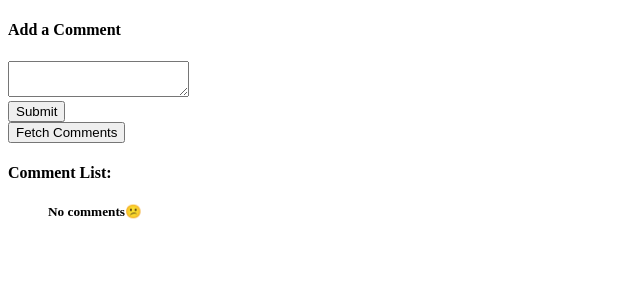
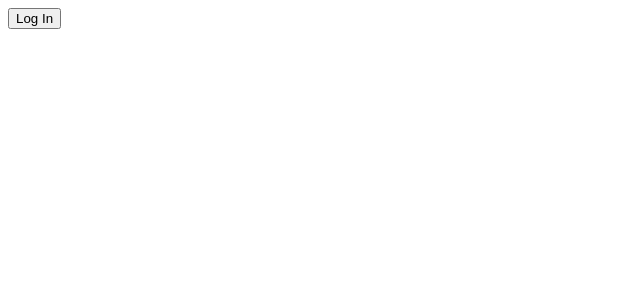
Before and after one commit to anto004/advanced-react, a React (Create React App) app: page /post in a window 1280 px wide. Shown: the top 300 px of the page, without its empty margins (0-640 px from the left). Built offline with nearby package versions, Linux system fonts and the light colour scheme.

Commit message:
Authenticate user who wants to  add a new comment

```diff
--- a/src/components/App.js
+++ b/src/components/App.js
@@ -23,7 +23,7 @@ class App extends Component {
 
 		return (
 			<button type="button" onClick={() => this.handleLoggingIn()}>
-				{auth ? `Sign In` : `Sign Out`}
+				{auth ? `Sign Out` : `Sign In`}
 			</button>
 		);
 	}
--- a/src/components/CommentBox.js
+++ b/src/components/CommentBox.js
@@ -1,6 +1,6 @@
 import React, { Component } from "react";
 import { connect } from "react-redux";
-import { saveComment, fetchComments } from "actions";
+import { saveComment, fetchComments, changeAuth } from "actions";
 import fetchCommentsAPI from "utils/api";
 import CommentList from "components/CommentList";
 
@@ -8,6 +8,36 @@ class CommentBox extends Component {
 	constructor(props) {
 		super(props);
 		this.state = { comment: " " };
+	}
+
+	// Component just got rendered
+	componentDidMount() {
+		console.log("ComponentDidMount: ");
+		this.shouldNavigateAway();
+	}
+
+	// Component after update
+	componentDidUpdate() {
+		console.log("ComponentDidUpdate: ");
+		this.shouldNavigateAway();
+	}
+
+	// helper method
+	// eslint-disable-next-line react/sort-comp
+	shouldNavigateAway() {
+		const { auth } = this.props;
+		if (!auth) {
+			console.log("Not logged In");
+			return true;
+		}
+
+		return false;
+	}
+
+	authenticateUser(auth) {
+		const { boundChangeAuth } = this.props;
+
+		boundChangeAuth(!auth);
 	}
 
 	handleChange = (event) => {
@@ -42,8 +72,13 @@ class CommentBox extends Component {
 
 	render() {
 		const { comment } = this.state;
+		const { auth } = this.props;
 
-		return (
+		return this.shouldNavigateAway() ? (
+			<button type="button" onClick={() => this.authenticateUser(auth)}>
+				Log In
+			</button>
+		) : (
 			<div>
 				<form onSubmit={this.handleSubmit}>
 					<h4>Add a Comment</h4>
@@ -65,17 +100,19 @@ class CommentBox extends Component {
 	}
 }
 
-// const mapStateToProps = (state) => {
-//	return {
-//		comments: state, // Pass all the array of comments in the state
-//	};
-// };
+const mapStateToProps = (state) => {
+	return {
+		auth: state.changeAuth,
+		// comments: state, // Pass all the array of comments in the state
+	};
+};
 
 function dispatchStateToProps(dispatch) {
 	return {
 		boundSaveComment: (id, comment) => dispatch(saveComment(id, comment)),
 		boundFetchComments: (comments) => dispatch(fetchComments(comments)),
+		boundChangeAuth: (auth) => dispatch(changeAuth(auth)),
 	};
 }
 
-export default connect(null, dispatchStateToProps)(CommentBox);
+export default connect(mapStateToProps, dispatchStateToProps)(CommentBox);
```
